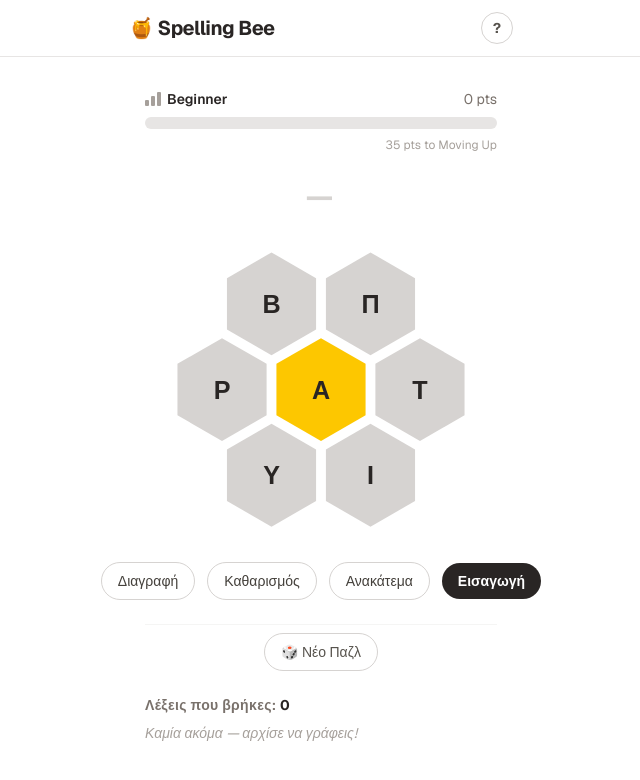
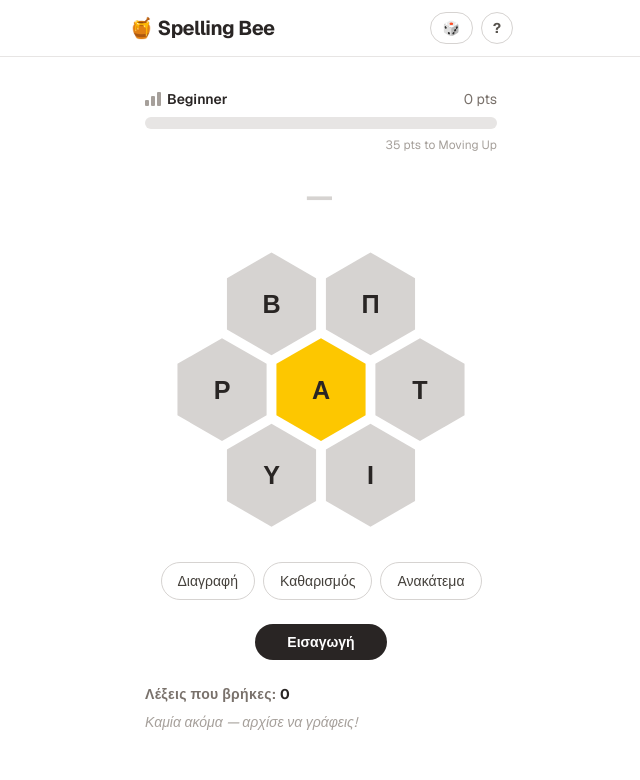
Before and after one commit to melkorinos/greekBee, a Next.js app: page / in a window 1280 px wide. Shown: the top 780 px of the page, without its empty margins (319-959 px from the left). Built offline with nearby package versions, Linux system fonts and the light colour scheme.

Commit message:
new layout

```diff
--- a/src/app/page.tsx
+++ b/src/app/page.tsx
@@ -8,6 +8,7 @@
 
 import { GameBoard } from "@/components/GameBoard";
 import { HowToPlayModal } from "@/components/HowToPlayModal";
+import { NewPuzzleButton } from "@/components/NewPuzzleButton";
 import type { Language } from "@/types";
 
 export default async function Home({
@@ -29,8 +30,10 @@
       <header className="w-full border-b border-stone-200 bg-white px-4 py-3">
         <div className="flex items-center justify-between max-w-sm mx-auto">
           <h1 className="text-xl font-bold tracking-tight text-stone-800">🍯 Spelling Bee</h1>
-          {/* Language switcher — navigates to today's puzzle in the chosen language */}
-          <HowToPlayModal />
+          <div className="flex items-center gap-2">
+            <NewPuzzleButton puzzleId={puzzle.id} language={language} />
+            <HowToPlayModal />
+          </div>
         </div>
       </header>
       <main className="flex flex-1 w-full flex-col items-center bg-white">
--- a/src/components/GameBoard.tsx
+++ b/src/components/GameBoard.tsx
@@ -58,13 +58,11 @@
   const styles = {
     container:
       "flex flex-col items-center gap-6 w-full max-w-sm mx-auto px-4 py-8",
-    buttonRow: "flex items-center gap-3 w-full justify-center",
+    buttonRow: "flex items-center gap-2 w-full justify-center",
     buttonSecondary:
       "px-4 py-2 rounded-full border border-stone-300 text-stone-700 text-sm font-medium hover:bg-stone-100 active:bg-stone-200 transition-colors",
     buttonPrimary:
-      "px-4 py-2 rounded-full bg-stone-800 text-white text-sm font-semibold hover:bg-stone-700 active:bg-stone-900 transition-colors",
-    buttonNewGame:
-      "px-4 py-2 rounded-full border border-stone-300 text-stone-600 text-sm font-medium hover:bg-stone-100 active:bg-stone-200 transition-colors",
+      "px-8 py-2 rounded-full bg-stone-800 text-white text-sm font-semibold hover:bg-stone-700 active:bg-stone-900 transition-colors",
   };
 
   return (
@@ -99,7 +97,7 @@
         onLetterClick={addLetter}
       />
 
-      {/* Action buttons row */}
+      {/* Action buttons — row 1: secondary actions */}
       <div className={styles.buttonRow}>
         <button
           data-testid="btn-delete"
@@ -124,6 +122,10 @@
         >
           Ανακάτεμα
         </button>
+      </div>
+
+      {/* Action buttons — row 2: primary submit */}
+      <div className="flex w-full justify-center">
         <button
           data-testid="btn-enter"
           onClick={submitWord}
@@ -133,17 +135,6 @@
         </button>
       </div>
 
-      {/* Νέο Παζλ — separated from the game controls by a divider */}
-      <div className="w-full border-t border-stone-100 pt-2 flex justify-center">
-        <a
-          data-testid="btn-new-game"
-          href={`/?lang=${activePuzzle.language}&random=1&exclude=${activePuzzle.id}`}
-          className={styles.buttonNewGame}
-        >
-          🎲 Νέο Παζλ
-        </a>
-      </div>
-
       {/* Found words list */}
       <FoundWordsList words={foundWords} puzzle={activePuzzle} />
     </div>
--- a/src/components/HowToPlayModal.tsx
+++ b/src/components/HowToPlayModal.tsx
@@ -14,6 +14,7 @@
     "Τα γράμματα μπορούν να χρησιμοποιηθούν **περισσότερες από μία φορές**.",
     "Μια λέξη που χρησιμοποιεί **και τα 7 γράμματα** κερδίζει επιπλέον bonus πόντους!",
     "Οι μεγαλύτερες λέξεις δίνουν περισσότερους πόντους.",
+    "Πάτησε το εικονίδιο με τις **μπάρες** δίπλα στο επίπεδό σου για να δεις τους πόντους κάθε επιπέδου.",
     "Ανέβα στην κατάταξη από Αρχάριος μέχρι Βασίλισσα! 👑",
   ],
 };
@@ -36,6 +37,7 @@
   return (
     <>
       {/* Trigger button */}
+      <div className="relative group">
         <button
           onClick={() => setOpen(true)}
           aria-label="How to play"
@@ -43,6 +45,10 @@
         >
           ?
         </button>
+        <div className="pointer-events-none absolute top-full mt-1.5 left-1/2 -translate-x-1/2 whitespace-nowrap rounded-lg bg-stone-800 px-2.5 py-1 text-xs text-white opacity-0 group-hover:opacity-100 transition-opacity z-10">
+          Πώς να παίξεις
+        </div>
+      </div>
 
       {/* Backdrop + modal */}
       {open && (
--- /dev/null
+++ b/src/components/NewPuzzleButton.tsx
@@ -0,0 +1,32 @@
+"use client";
+
+// NewPuzzleButton — navigates to a new random puzzle after a confirmation dialog.
+
+interface NewPuzzleButtonProps {
+  puzzleId: string;
+  language: string;
+}
+
+export function NewPuzzleButton({ puzzleId, language }: NewPuzzleButtonProps) {
+  function handleClick() {
+    const confirmed = window.confirm("Θέλεις σίγουρα νέο παζλ; Θα χάσεις την πρόοδό σου.");
+    if (confirmed) {
+      window.location.href = `/?lang=${language}&random=1&exclude=${puzzleId}`;
+    }
+  }
+
+  return (
+    <div className="relative group">
+      <button
+        onClick={handleClick}
+        aria-label="Νέο Παζλ"
+        className="flex items-center justify-center rounded-full border border-stone-300 text-stone-600 text-sm font-medium px-3 h-8 hover:bg-stone-100 active:bg-stone-200 transition-colors"
+      >
+        🎲
+      </button>
+      <div className="pointer-events-none absolute top-full mt-1.5 left-1/2 -translate-x-1/2 whitespace-nowrap rounded-lg bg-stone-800 px-2.5 py-1 text-xs text-white opacity-0 group-hover:opacity-100 transition-opacity z-10">
+        Νέο Παζλ
+      </div>
+    </div>
+  );
+}
--- a/src/components/index.ts
+++ b/src/components/index.ts
@@ -7,3 +7,4 @@
 export { FeedbackMessage } from "./FeedbackMessage";
 export { GameBoard } from "./GameBoard";
 export { HowToPlayModal } from "./HowToPlayModal";
+export { NewPuzzleButton } from "./NewPuzzleButton";
```
Lines whose indentation alone changed are shown as unchanged.
